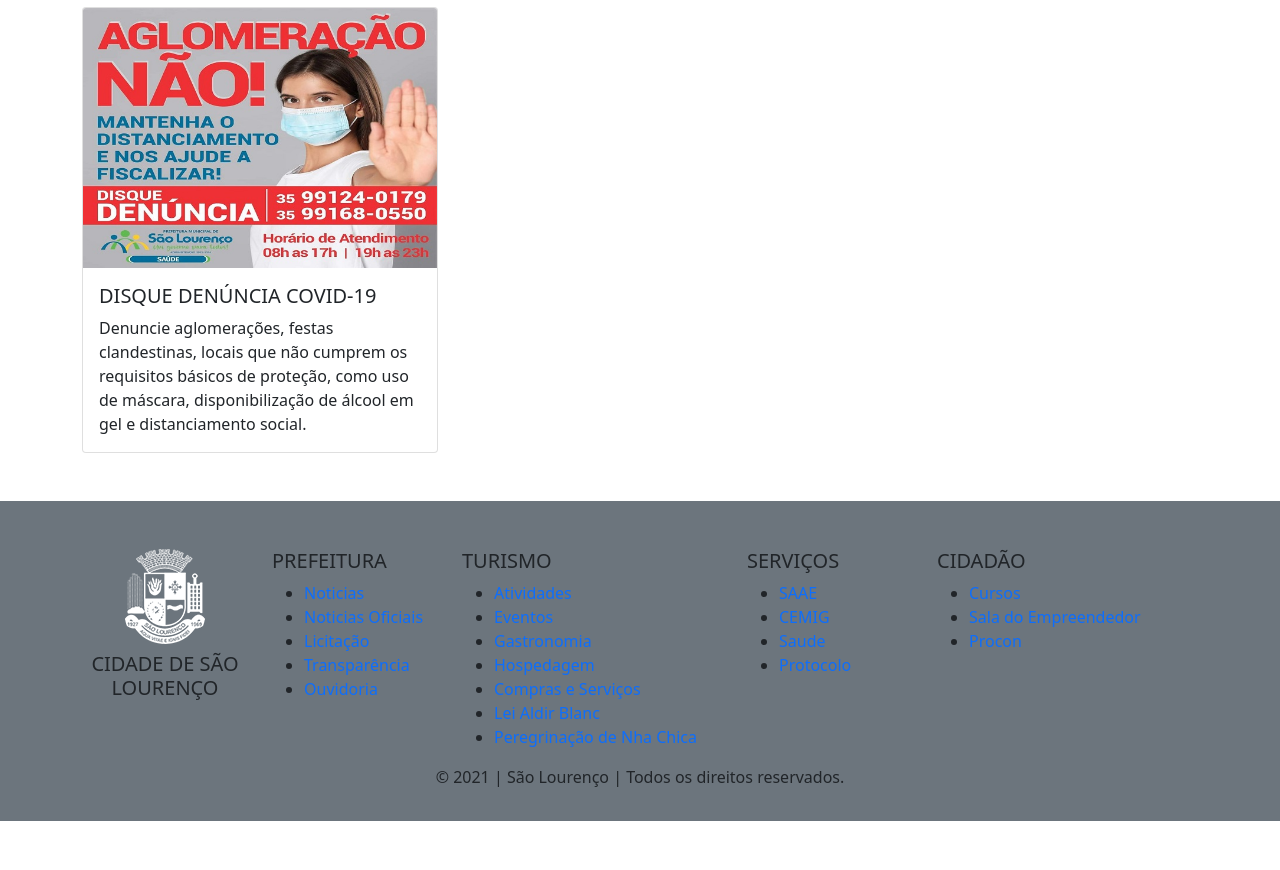
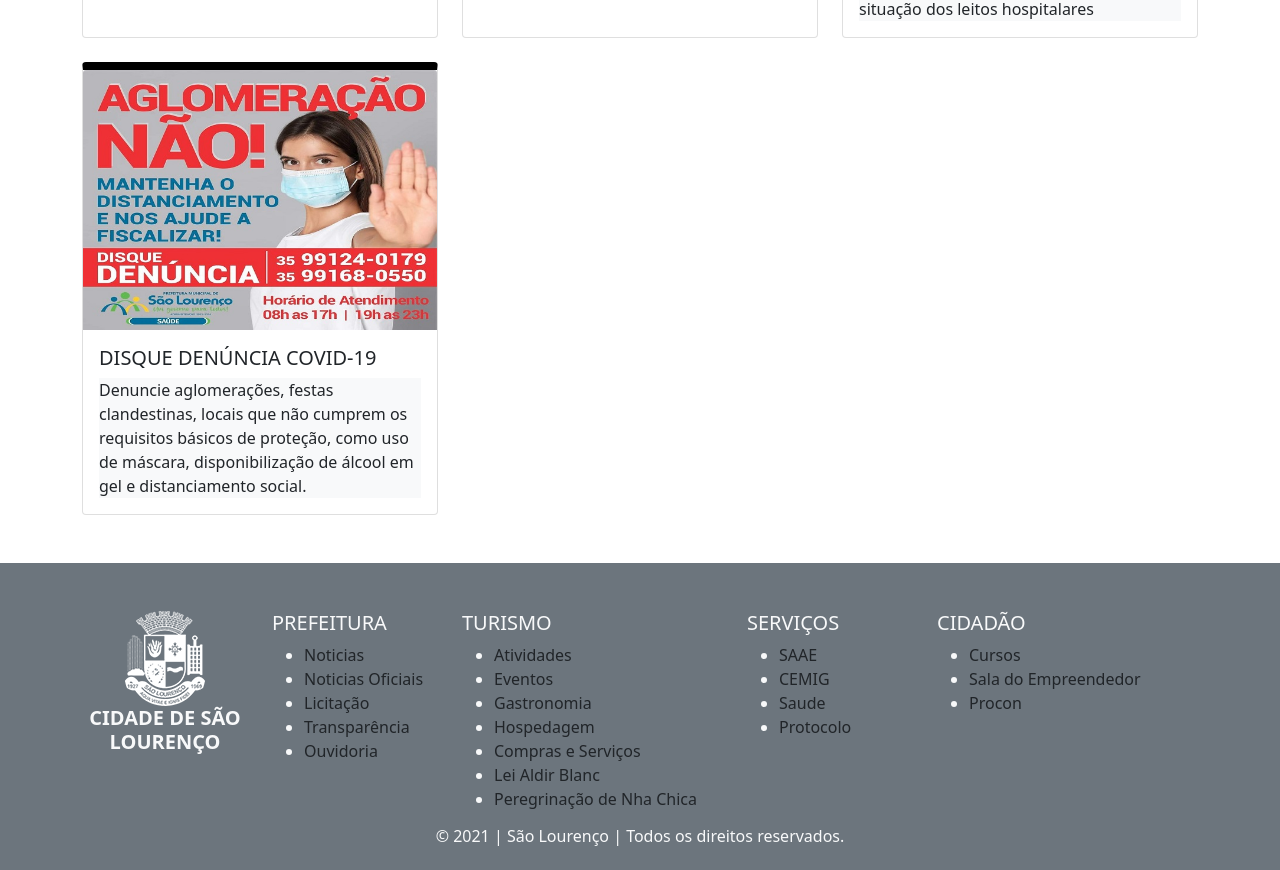
Before and after one commit to ThreeDP/umbrella.github.io, a website: page docs/index.html in a window 1280 px wide. Shown: the part 1291-2161 px from the top of the page. Before the commit the page ends 2112 px from the top, so only its background shows below. Drawn offline with nearby package versions, Linux system fonts and the light colour scheme; some packages are replaced by stand-ins of ours; a script that the page names is missing.

Commit message:
Treino de sass

```diff
--- a/docs/bootstrap/scss/bootstrap.scss
+++ b/docs/bootstrap/scss/bootstrap.scss
@@ -50,6 +50,34 @@
 // Utilities
 @import "utilities/api";
 // scss-docs-end import-stack
+
+
 footer {
     background-color: $gray-600;
+    color: $gray-100;
+    a {
+        color: $gray-900;
+        text-decoration: none;
+    };
+    h6 {
+        text-align: center;
+    }
 };
+
+
+.row {
+    .col{
+        border-top:  black;
+        div {
+            border-top-width: 8px;
+            border-top-color: black;
+            div {
+                border-top-width: 3px;
+                border-top-color: black;
+            }
+        }
+        p {
+            background-color: $gray-100;
+        }
+    }
+}
--- a/docs/index.html
+++ b/docs/index.html
@@ -122,7 +122,7 @@
 <!-- FIM CARROSSEL -->
 <!-- INICIO NOTICIAS -->
         <div class="container mt-5 mb-5">
-            <h1 class="">Notícias</h1>
+            <h1 class="display-1"><strong>Notícias</strong></h1>
             <div class="row row-cols-mb-2 mb-5">
                 <div class="input-group col">
                     <input type="text" class="form-control" placeholder="Digite sua pesquisa aqui..." aria-label="Digite sua pesquisa aqui..." aria-describedby="button-addon2">
@@ -184,52 +184,50 @@
             <div class="container pt-5 pb-3">
                 <div class="row">
                     <div class="col-sm-2">
-                        <p class="h5 text-uppercase">
-                            <img class="mx-auto d-block" src="assets/img/icones/brasao_branco.png">
-                            <p class="h5 text-uppercase text-center text-bold">Cidade de São Lourenço</p>
-                        </p>
+                        <img class="mx-auto d-block" src="assets/img/icones/brasao_branco.png">
+                        <h1 class="h5 text-uppercase text-center"><strong>Cidade de São Lourenço</strong></h1>
                     </div>
                     <div class="col-sm-2">
                         <p class="h5 text-uppercase">Prefeitura</p>
                         <ul>
-                            <li><a class="text-decoration-none" href="#">Noticias</a></li>
-                            <li><a class="text-decoration-none" href="#">Noticias Oficiais</a></li>
-                            <li><a class="text-decoration-none" href="#">Licitação</a></li>
-                            <li><a class="text-decoration-none" href="#">Transparência&nbsp;</a></li>
-                            <li><a class="text-decoration-none" href="#">Ouvidoria</a></li>
+                            <li><a href="#">Noticias</a></li>
+                            <li><a href="#">Noticias Oficiais</a></li>
+                            <li><a href="#">Licitação</a></li>
+                            <li><a href="#">Transparência&nbsp;</a></li>
+                            <li><a href="#">Ouvidoria</a></li>
                         </ul>
                     </div>
                     <div class="col-sm-3">
                         <p class="h5 text-uppercase">Turismo</p>
                         <ul>
-                            <li><a class="text-decoration-none" href="#">Atividades</a></li>
-                            <li><a class="text-decoration-none" href="#">Eventos</a></li>
-                            <li><a class="text-decoration-none" href="#">Gastronomia</a></li>
-                            <li><a class="text-decoration-none" href="#">Hospedagem</a></li>
-                            <li><a class="text-decoration-none" href="#">Compras e Serviços</a></li>
-                            <li><a class="text-decoration-none" href="#">Lei Aldir Blanc</a></li>
-                            <li><a class="text-decoration-none" href="#">Peregrinação de Nha Chica</a></li>
+                            <li><a href="#">Atividades</a></li>
+                            <li><a href="#">Eventos</a></li>
+                            <li><a href="#">Gastronomia</a></li>
+                            <li><a href="#">Hospedagem</a></li>
+                            <li><a href="#">Compras e Serviços</a></li>
+                            <li><a href="#">Lei Aldir Blanc</a></li>
+                            <li><a href="#">Peregrinação de Nha Chica</a></li>
                         </ul>
                     </div>
                     <div class="col-sm-2">
                         <p class="h5 text-uppercase">Serviços</p>
                         <ul>
-                            <li><a class="text-decoration-none" href="#">SAAE</a></li>
-                            <li><a class="text-decoration-none" href="#">CEMIG</a></li>
-                            <li><a class="text-decoration-none" href="#">Saude</a></li>
-                            <li><a class="text-decoration-none" href="#">Protocolo</a></li>
+                            <li><a href="#">SAAE</a></li>
+                            <li><a href="#">CEMIG</a></li>
+                            <li><a href="#">Saude</a></li>
+                            <li><a href="#">Protocolo</a></li>
                         </ul>
                     </div>
                     <div class="col-sm-3">
                         <p class="h5 text-uppercase">Cidadão</p>
                         <ul>
-                            <li><a class="text-decoration-none" href="#">Cursos</a></li>
-                            <li><a class="text-decoration-none" href="#">Sala do Empreendedor</a></li>
-                            <li><a class="text-decoration-none" href="#">Procon</a></li>
+                            <li><a href="#">Cursos</a></li>
+                            <li><a href="#">Sala do Empreendedor</a></li>
+                            <li><a href="#">Procon</a></li>
                         </ul>
                     </div>
                 </div>
-                <p class="text-center">© 2021 | São Lourenço | Todos os direitos reservados.</p>
+                <p class="h6">© 2021 | São Lourenço | Todos os direitos reservados.</p>
             </div>
         </footer><!-- End: Footer Dark -->
 
--- a/docs/package.json
+++ b/docs/package.json
@@ -1,5 +1,8 @@
 {
   "dependencies": {
     "bootstrap": "^5.0.1"
+  },
+  "devDependencies": {
+    "connect-modrewrite": "^0.10.2"
   }
 }
```
Also changed, not shown: docs/bootstrap/scss/bootstrap.css, 2 other files.
